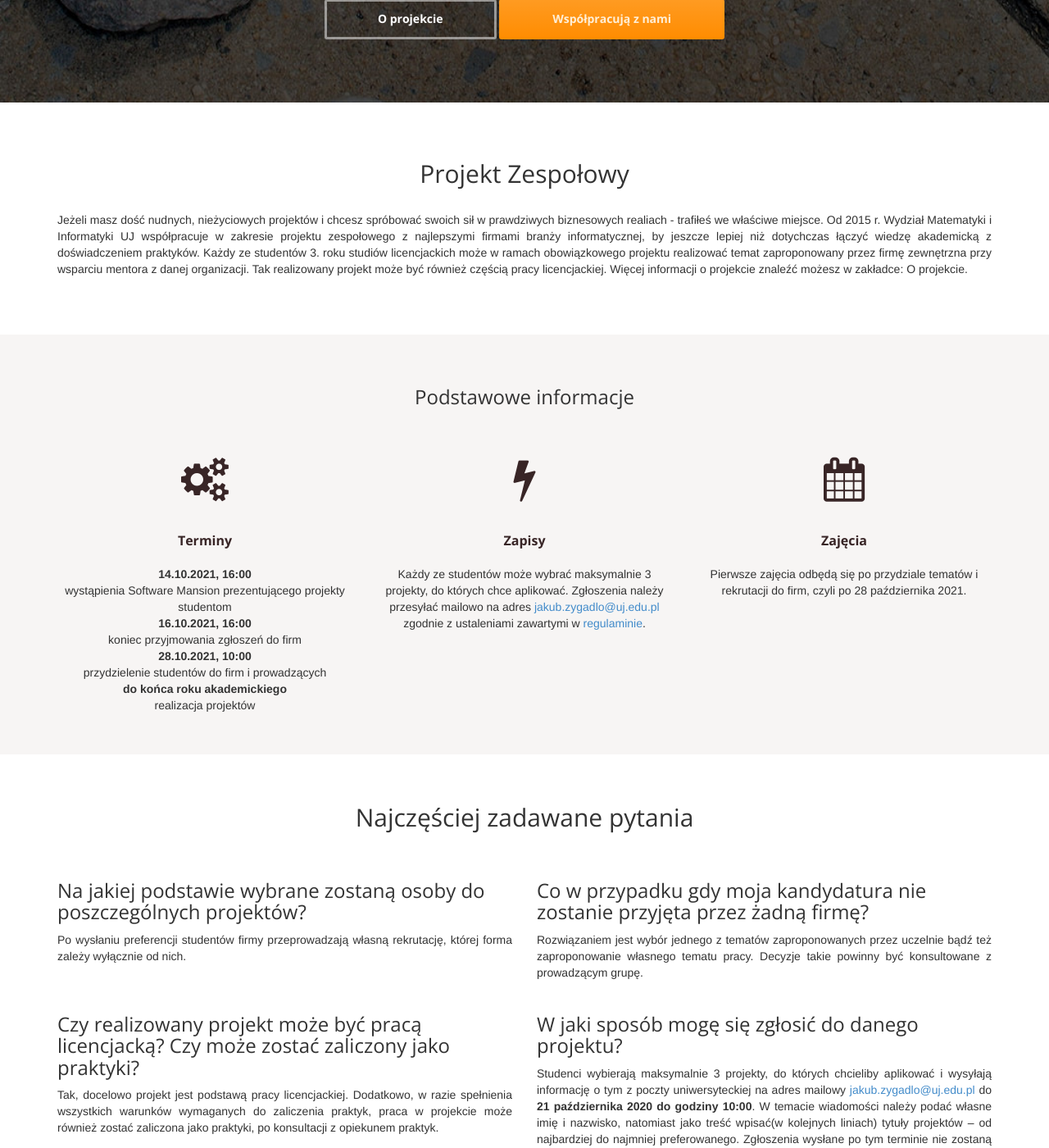
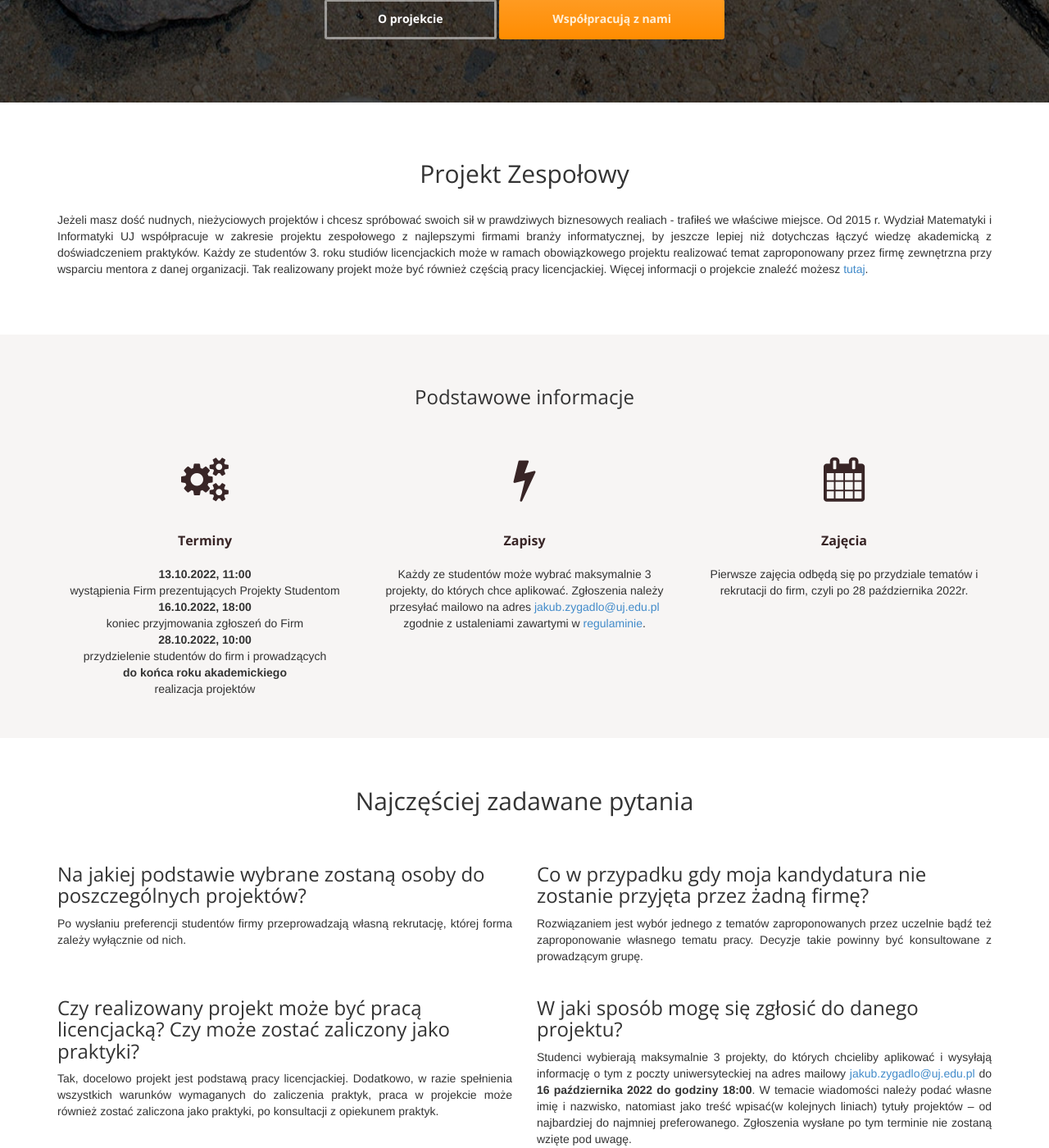
Before and after one commit to KSIUJ/pz.ksi, a Jekyll site: the page built from index.html, in a window 1280 px wide and 1400 px high, scrolled down 395 px. Shown: the whole window at 82% size. Built offline with Jekyll 4.4.1, drawn with Linux system fonts in a browser that asks for light colours; nearby versions of some CDN libraries.

Commit message:
feat: pz 2022

```diff
--- a/_layouts/project.html
+++ b/_layouts/project.html
@@ -9,7 +9,10 @@ layout: default
                 <h1 class="page-title">{{ page.company }}</h1>
             </header>
             <p class="text-justify">
-                <img src="{{ page.company_img }}" style="float: left; max-width: 150px; max-height: 150px; margin: 0px 15px 15px 15px" /> {{ page.company_desc | markdownify }}
+                {% if page.company_img %}
+                    <img src="{{ page.company_img }}" style="float: left; max-width: 150px; max-height: 150px; margin: 0px 15px 15px 15px" />
+                {% endif %}
+                <p>{{ page.company_desc | markdownify }}</p>
             </p>
         </article>
     </div>
--- a/index.html
+++ b/index.html
@@ -8,7 +8,7 @@ layout: default
     <h2 class="thin">Projekt Zespołowy</h2>
     <br>
     <p class="text-justify">
-        Jeżeli masz dość nudnych, nieżyciowych projektów i chcesz spróbować swoich sił w prawdziwych biznesowych realiach - trafiłeś we właściwe miejsce. Od 2015 r. Wydział Matematyki i Informatyki UJ współpracuje w zakresie projektu zespołowego z najlepszymi firmami branży informatycznej, by jeszcze lepiej niż dotychczas łączyć wiedzę akademicką z doświadczeniem praktyków. Każdy ze studentów 3. roku studiów licencjackich może w ramach obowiązkowego projektu realizować temat zaproponowany przez firmę zewnętrzna przy wsparciu mentora z danej organizacji. Tak realizowany projekt może być również częścią pracy licencjackiej. Więcej informacji o projekcie znaleźć możesz w zakładce: O projekcie.
+        Jeżeli masz dość nudnych, nieżyciowych projektów i chcesz spróbować swoich sił w prawdziwych biznesowych realiach - trafiłeś we właściwe miejsce. Od 2015 r. Wydział Matematyki i Informatyki UJ współpracuje w zakresie projektu zespołowego z najlepszymi firmami branży informatycznej, by jeszcze lepiej niż dotychczas łączyć wiedzę akademicką z doświadczeniem praktyków. Każdy ze studentów 3. roku studiów licencjackich może w ramach obowiązkowego projektu realizować temat zaproponowany przez firmę zewnętrzna przy wsparciu mentora z danej organizacji. Tak realizowany projekt może być również częścią pracy licencjackiej. Więcej informacji o projekcie znaleźć możesz <a href="/about.html">tutaj</a>.
     </p>
 </div>
 <!-- /Intro-->
@@ -22,11 +22,11 @@ layout: default
                     <h4><i class="fa fa-cogs fa-5"></i>Terminy</h4></div>
                 <div class="h-body text-center">
                     <dl>
-                        <dt>14.10.2021, 16:00</dt>
-                        <dd>wystąpienia Software Mansion prezentującego projekty studentom</dd>
-                        <dt>16.10.2021, 16:00</dt>
-                        <dd>koniec przyjmowania zgłoszeń do firm</dd>
-                        <dt>28.10.2021, 10:00</dt>
+                        <dt>13.10.2022, 11:00</dt>
+                        <dd>wystąpienia Firm prezentujących Projekty Studentom</dd>
+                        <dt>16.10.2022, 18:00</dt>
+                        <dd>koniec przyjmowania zgłoszeń do Firm</dd>
+                        <dt>28.10.2022, 10:00</dt>
                         <dd>przydzielenie studentów do firm i prowadzących</dd>
                         <dt>do końca roku akademickiego</dt>
                         <dd>realizacja projektów</dd>
@@ -47,7 +47,7 @@ layout: default
                     <h4><i class="fa fa-calendar fa-5"></i>Zajęcia</h4></div>
                 <div class="h-body text-center">
                     <dl>
-                        <dd>Pierwsze zajęcia odbędą się po przydziale tematów i rekrutacji do firm, czyli po 28 października 2021.</dd>
+                        <dd>Pierwsze zajęcia odbędą się po przydziale tematów i rekrutacji do firm, czyli po 28 października 2022r.</dd>
                     </dl>
                 </div>
             </div>
@@ -85,7 +85,7 @@ layout: default
         <div class="col-sm-6">
             <h3 class="text-left">W jaki sposób mogę się zgłosić do danego projektu?</h3>
             <p>
-                Studenci wybierają maksymalnie 3 projekty, do których chcieliby aplikować i wysyłają informację o tym z poczty uniwersyteckiej na adres mailowy <a href="mailto:jakub.zygadlo@uj.edu.pl">jakub.zygadlo@uj.edu.pl</a> do <strong>21 października 2020 do godziny 10:00</strong>. W temacie wiadomości należy podać własne imię i nazwisko, natomiast jako treść wpisać(w kolejnych liniach) tytuły projektów – od najbardziej do najmniej preferowanego. Zgłoszenia wysłane po tym terminie nie zostaną wzięte pod uwagę.
+                Studenci wybierają maksymalnie 3 projekty, do których chcieliby aplikować i wysyłają informację o tym z poczty uniwersyteckiej na adres mailowy <a href="mailto:jakub.zygadlo@uj.edu.pl">jakub.zygadlo@uj.edu.pl</a> do <strong>16 października 2022 do godziny 18:00</strong>. W temacie wiadomości należy podać własne imię i nazwisko, natomiast jako treść wpisać(w kolejnych liniach) tytuły projektów – od najbardziej do najmniej preferowanego. Zgłoszenia wysłane po tym terminie nie zostaną wzięte pod uwagę.
             </p>
         </div>
     </div>
```
Also changed, not shown: _companies/akamai-1.markdown (added, +43 -0 lines), _companies/akamai-2.markdown (added, +48 -0 lines), _companies/avsystem-1.markdown (added, +50 -0 lines), _companies/avsystem-2.markdown (added, +48 -0 lines), _companies/swm-projekt-expo.markdown (deleted, +0 -46 lines), Gemfile.lock, 1 other file.
